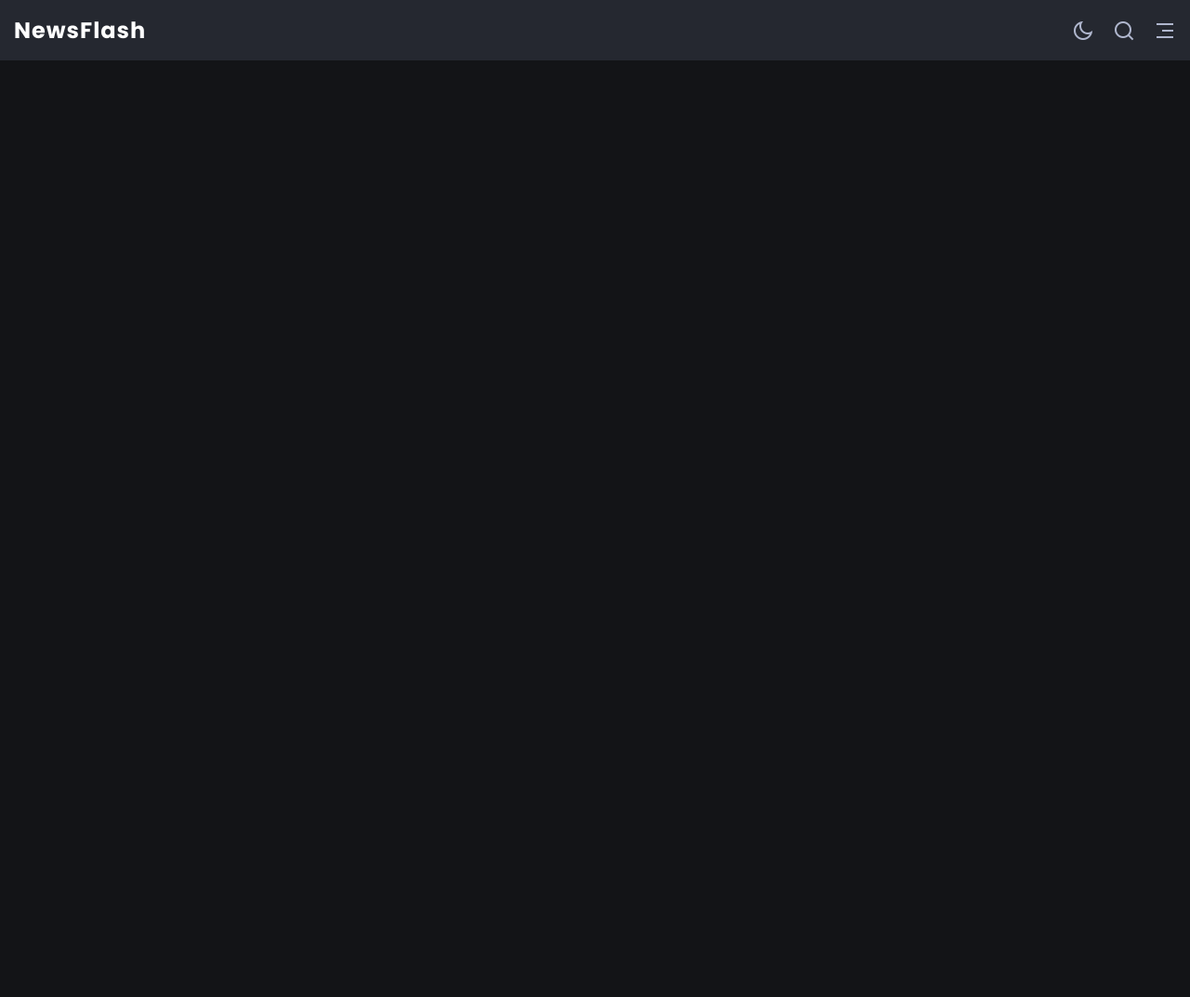
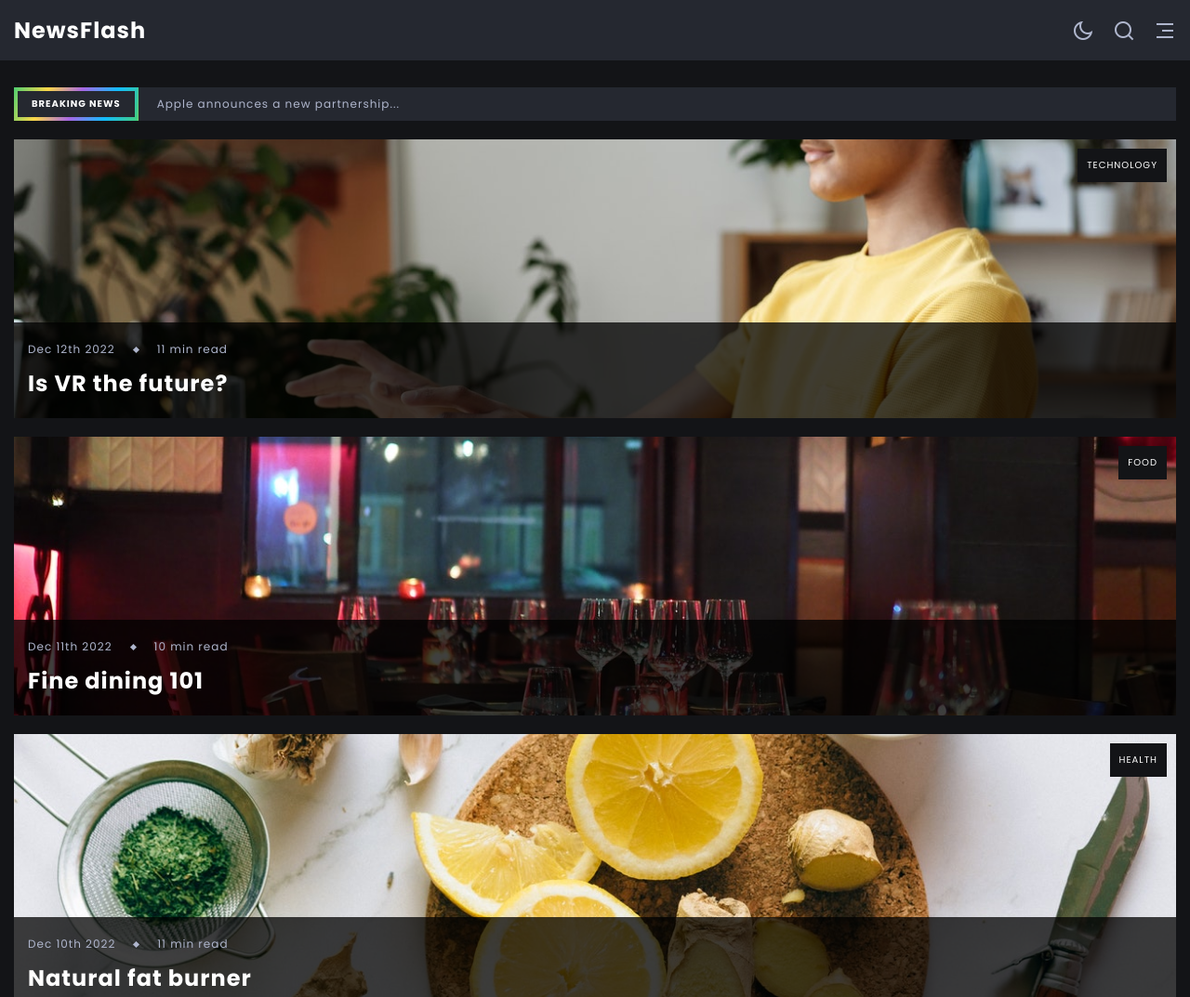
Before and after one commit to vcordero07/newsflash, a plain HTML site: page index.html in a window 1280 px wide. Shown: the top 1073 px of the page at 93% size. Before the commit the page ends 800 px from the top, so only its background shows below. Drawn offline with nearby package versions, Linux system fonts and the light colour scheme.

Commit message:
featured articles set

```diff
--- a/css/main.css
+++ b/css/main.css
@@ -97,6 +97,14 @@ body.light-theme {
 .screen-sm-hidden{
     display: none;
 
+}
+
+.d-grid {
+    display: grid;
+}
+
+.section {
+    padding-block: 5rem;
 }
 /* Header */
 .header {
@@ -264,6 +272,138 @@ body.light-theme {
 }
 
 /* Featured articles */
+.featured-articles {
+    padding-block: 2rem;
+}
+
+.section-header-offset {
+    margin-top: 7.4rem;
+}
+
+.featured-articles-container, .featured-content{
+    gap: var(--gap);
+}
+
+.headline-banner{
+    background-color: var(--secondary-background-color);
+    display: flex;
+    align-items: center;
+    gap: var(--gap);
+    font-size: var(--font-size-xsm);
+}
+
+.headline {
+    background-color: #000;
+    color: var(--light-color);
+    font-size: 1rem;
+    text-transform: uppercase;
+    text-align: center;
+    letter-spacing: 1px;
+    padding: 4px;
+    height: 100%;
+}
+
+.headline span {
+    height: inherit;
+}
+
+.fancy-border {
+    position: relative;
+    overflow: hidden;
+}
+
+.fancy-border::before {
+    content: "";
+    position: absolute;
+    top: 0;
+    left: 0;
+    width: 200%;
+    height: 100%;
+    background: var(--gradient-color);
+    background-size: 50% 100%;
+    z-index: 5;
+}
+
+.fancy-border span {
+    position: relative;
+    z-index: 10;
+    display: inline-flex;
+    background-color: var(--secondary-background-color);
+    padding: .6rem 1.5rem;
+}
+
+.article {
+    position: relative;
+    min-height: var(--item-min-height-md);
+}
+
+.article-image {
+    position: absolute;
+    width: 100%;
+    height: 100%;
+    object-fit: cover;
+    transition: transform .25s;
+}
+
+.article-category  {
+    position: absolute;
+    top: 1rem;
+    right: 1rem;
+    padding: 1rem;
+    background-color: var(--primary-background-color);
+    font-size: 1rem;
+    color: var(--light-color);
+    text-transform: uppercase;
+    z-index: 10;
+}
+
+.article-data-container {
+    width: 100%;
+    position: absolute;
+    left: 0;
+    bottom: 0;
+    padding: 2rem 1.5rem;
+    background-color: var(--transparent-dark-color);
+    z-index: 10;
+    transition: background-color .5s;
+}
+
+/* Light theme colo hover styles */
+.article:hover .article-data-container{
+    background-color: var(--hover-dark-color);
+    color: var(--hover-light-color);
+}
+
+.article:hover .article-data-spacer {
+    background-color: var(--hover-light-color);
+}
+
+.article:hover .article-title {
+    color: var(--hover-light-color);
+}
+
+.article-data {
+    display: flex;
+    align-items: center;
+    gap: var(--gap);
+    font-size: var(--font-size-xsm);
+    margin-bottom: 1rem;
+}
+
+.article-data-spacer {
+    width: .5rem;
+    height: .5rem;
+    background-color: var(--light-color-alt);
+    transform: rotate(45deg);
+}
+
+.title {
+    color: var(--light-color);
+}
+
+.article-title {
+    font-size: var(--font-size-md);
+}
 
 /* Featured articles - Sidebar */
 
--- a/index.html
+++ b/index.html
@@ -99,7 +99,72 @@
         </button>
     </div>
     <!-- Featured articles -->
+    <section class="featured-articles section-header-offset">
+        <div class="featured-articles-container container d-grid">
+            <div class="featured-content d-grid">
+                <div class="headline-banner">
+                    <h3 class="headline fancy-border">
+                        <span class="place-items-center">Breaking News</span>
+                    </h3>
+                    <span class="headline-description">Apple announces a new partnership...</span>
+                </div>
+                <!-- single featured article -->
+                <a href="./post.html" class="article featured-article featured-article-1">
+                    <img src="./assets/images/featured/featured-1.jpg" alt="featured image 1" class="article-image">
+                    <span class="article-category">Technology</span>
 
+                    <div class="article-data-container">
+
+                        <div class="article-data">
+                            <span>Dec 12th 2022</span>
+                            <span class="article-data-spacer"></span>
+                            <span>11 min read</span>
+                        </div>
+
+                        <h3 class="title article-title">Is VR the future?</h3>
+                    </div>
+                </a>
+                <!-- end of single featured article -->
+
+                <!-- single featured article -->
+                <a href="./post.html" class="article featured-article featured-article-1">
+                    <img src="./assets/images/featured/featured-2.jpg" alt="featured image 1" class="article-image">
+                    <span class="article-category">Food</span>
+
+                    <div class="article-data-container">
+
+                        <div class="article-data">
+                            <span>Dec 11th 2022</span>
+                            <span class="article-data-spacer"></span>
+                            <span>10 min read</span>
+                        </div>
+
+                        <h3 class="title article-title">Fine dining 101</h3>
+                    </div>
+                </a>
+                <!-- end of single featured article -->
+
+                <!-- single featured article -->
+                <a href="./post.html" class="article featured-article featured-article-1">
+                    <img src="./assets/images/featured/featured-3.jpg" alt="featured image 1" class="article-image">
+                    <span class="article-category">Health</span>
+
+                    <div class="article-data-container">
+
+                        <div class="article-data">
+                            <span>Dec 10th 2022</span>
+                            <span class="article-data-spacer"></span>
+                            <span>11 min read</span>
+                        </div>
+
+                        <h3 class="title article-title">Natural fat burner</h3>
+                    </div>
+                </a>
+                <!-- end of single featured article -->
+
+            </div>
+        </div>
+    </section>
     <!-- Quick read -->
 
     <!-- Older posts -->
```
